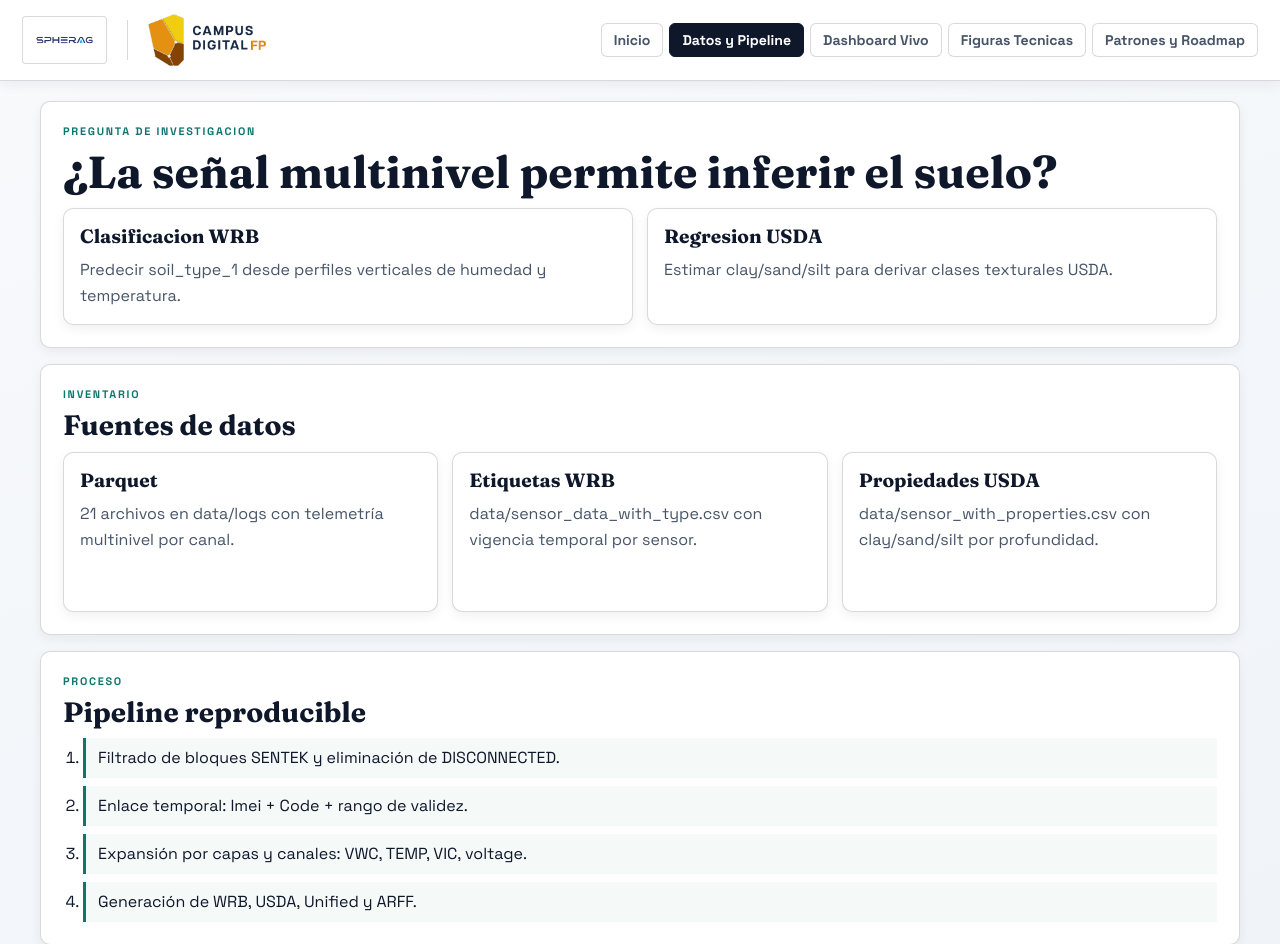
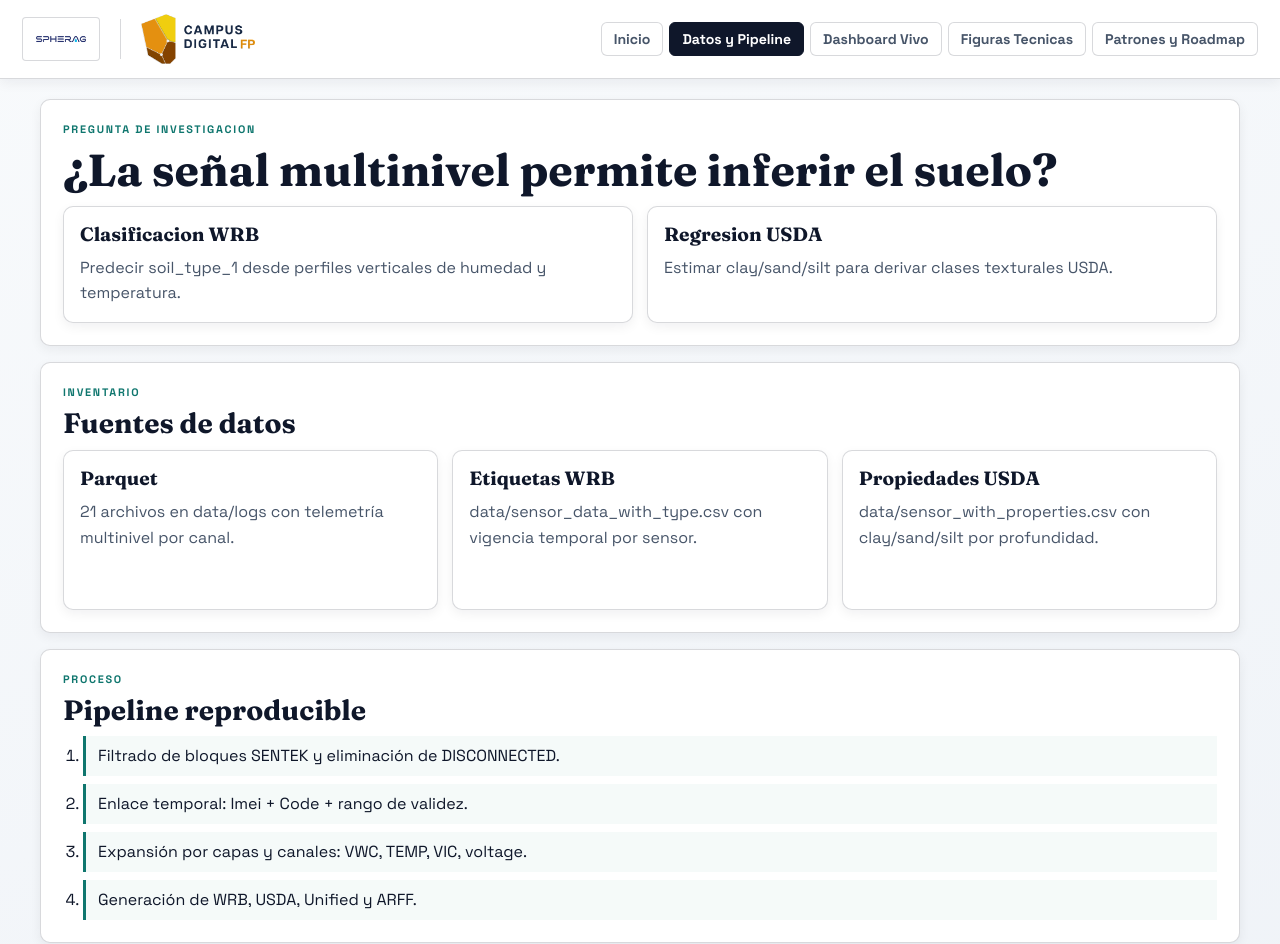
Before and after one commit to jherraizsoler/spherag_web, a plain HTML site: page datos.html in a window 1280 px wide. Shown: the top 944 px of the page. Drawn offline with Linux system fonts and the light colour scheme.

Commit message:
style: campus logo sin reescalado forzado, max-height natural

```diff
--- a/styles.css
+++ b/styles.css
@@ -69,9 +69,8 @@ p { margin: 0; }
 }
 
 .brand-logos img {
-  height: 52px;
   width: auto;
-  object-fit: contain;
+  max-height: 50px;
   display: block;
 }
 
@@ -80,7 +79,8 @@ p { margin: 0; }
   padding: 5px 10px;
   border: 1px solid var(--line-strong);
   border-radius: 4px;
-  height: 48px;
+  height: 44px;
+  max-height: none;
 }
 
 .brand-logos .divider {
```
